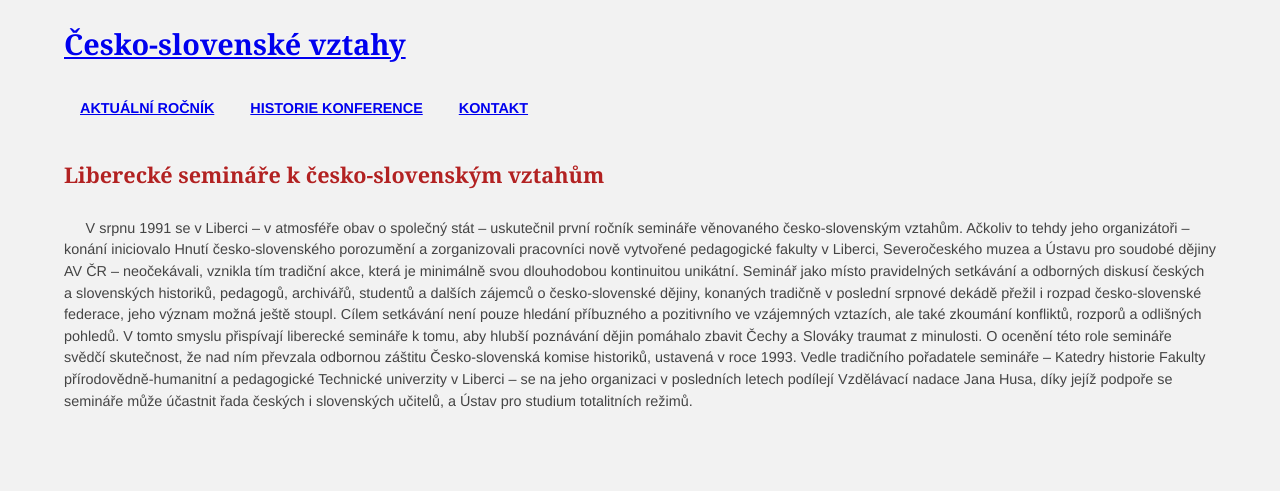
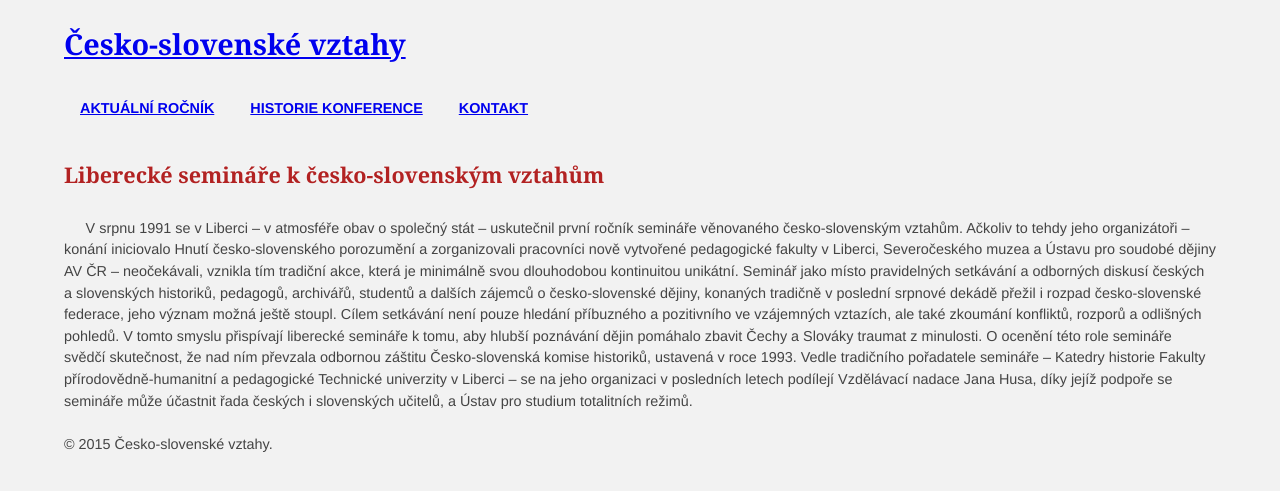
Before and after one commit to mahish/cesko-slovenske-vztahy, a Jekyll site: the page built from index.md, in a window 1280 px wide. Shown: the top 491 px of the page. Built offline with Jekyll 4.4.1, drawn with Linux system fonts in a browser that asks for light colours; some web fonts are replaced.

Commit message:
Copyright

```diff
--- a/_includes/footer.html
+++ b/_includes/footer.html
@@ -1,7 +1,7 @@
 <footer class="site-footer">
 
-  <div class="wrapper">
-
-  </div>
+	<div class="wrapper">
+		© 2015 Česko-slovenské vztahy.
+	</div>
 
 </footer>
```
